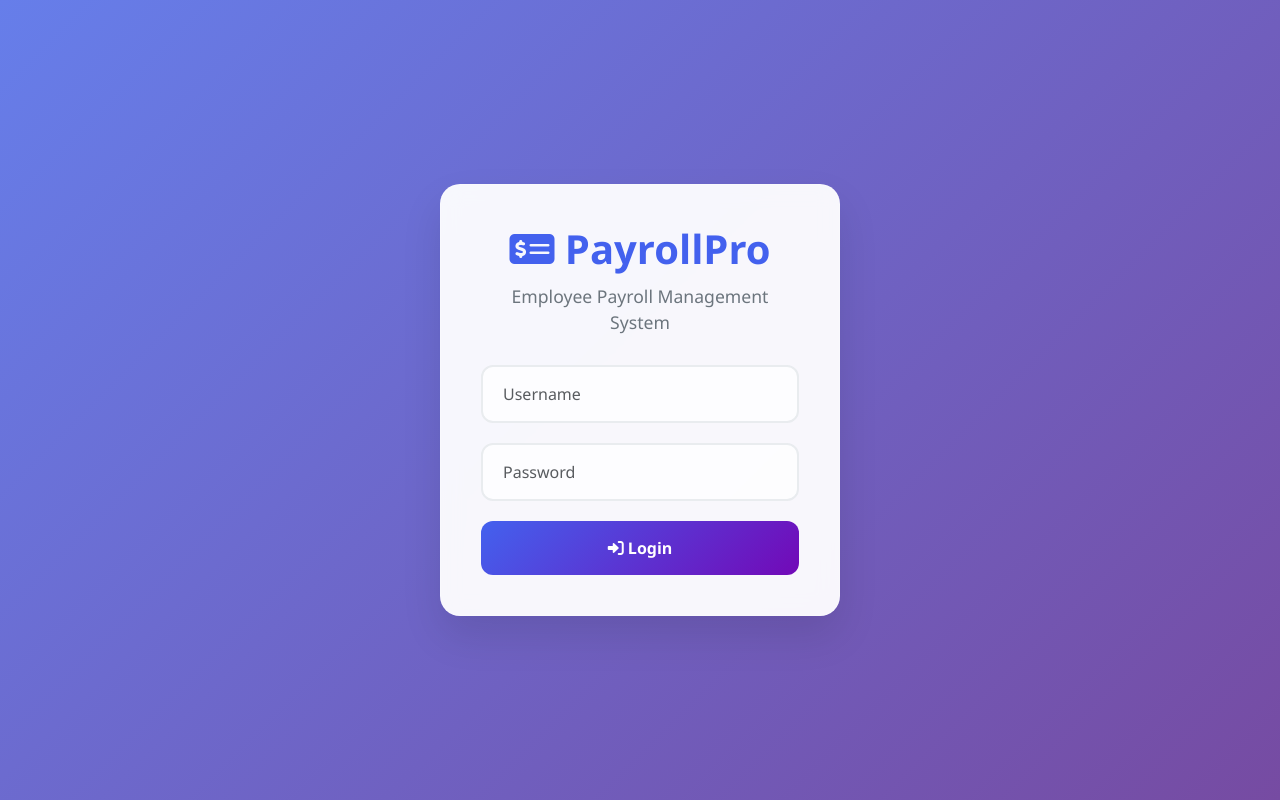
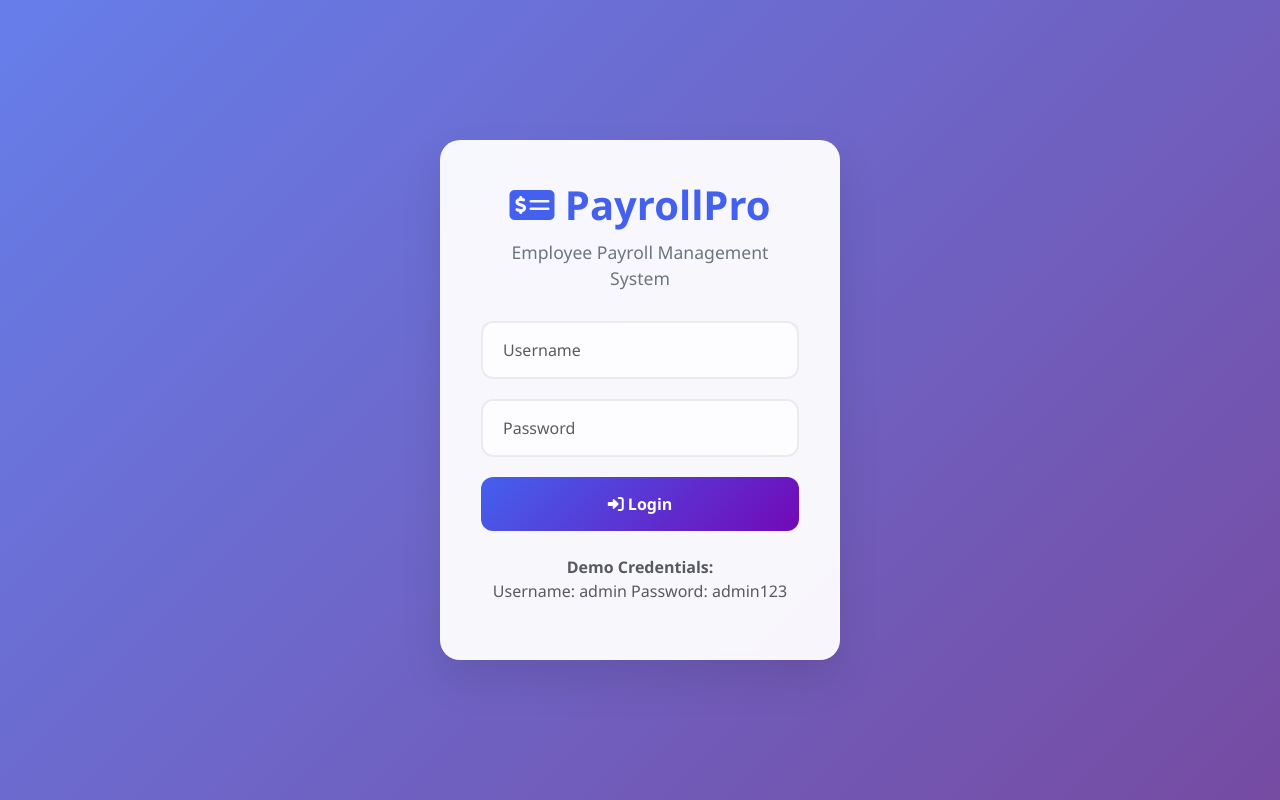
Before and after one commit to fauzhiyazaily/payroll-management-system, a Flask app: page /login in a window 1280 px wide. Run offline with Flask 3, Linux system fonts and the light colour scheme.

Commit message:
login.html

```diff
--- a/templates/login.html
+++ b/templates/login.html
@@ -21,6 +21,13 @@
                 <i class="fas fa-sign-in-alt"></i> Login
             </button>
         </form>
+        <div class="text-center mt-4">
+            <p class="text-muted">
+                <strong>Demo Credentials:</strong><br>
+                Username: admin
+                Password: admin123<br>
+            </p>
+        </div>
     </div>
 </div>
 {% endblock %}
```
